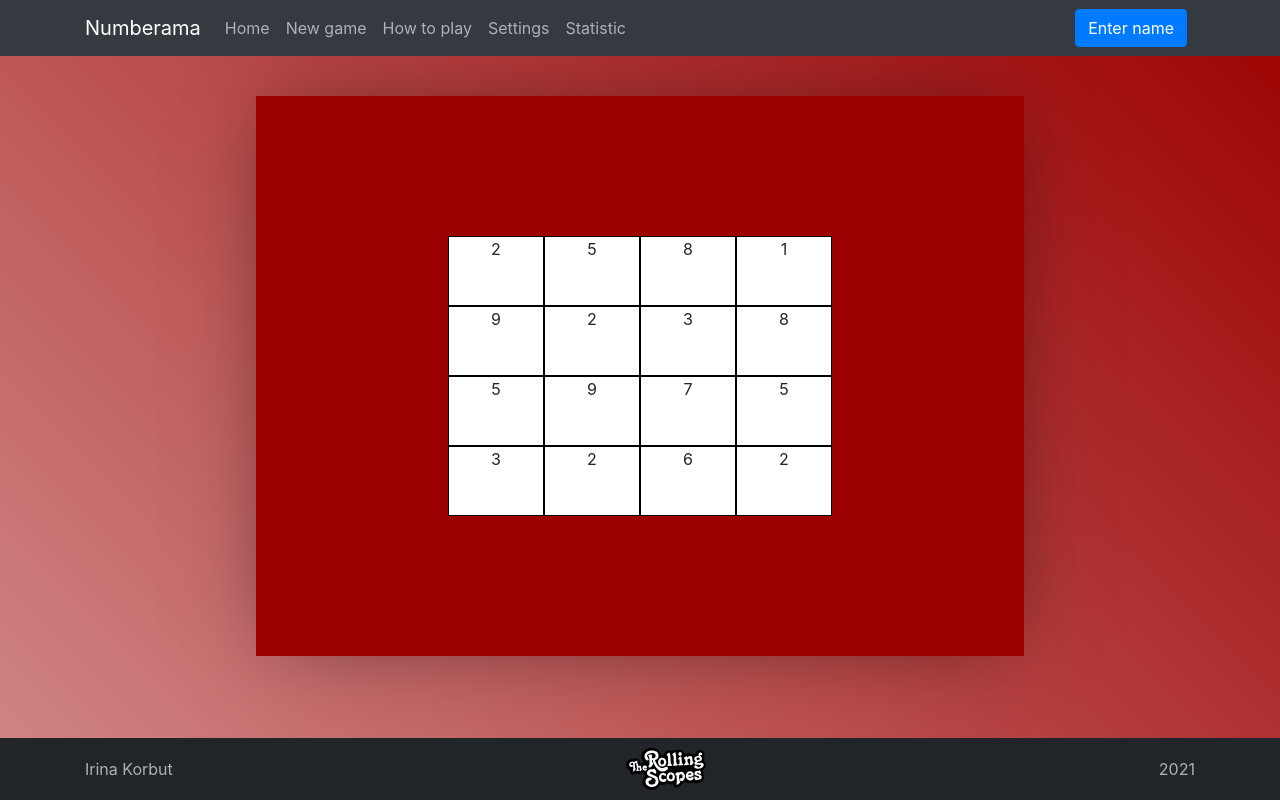
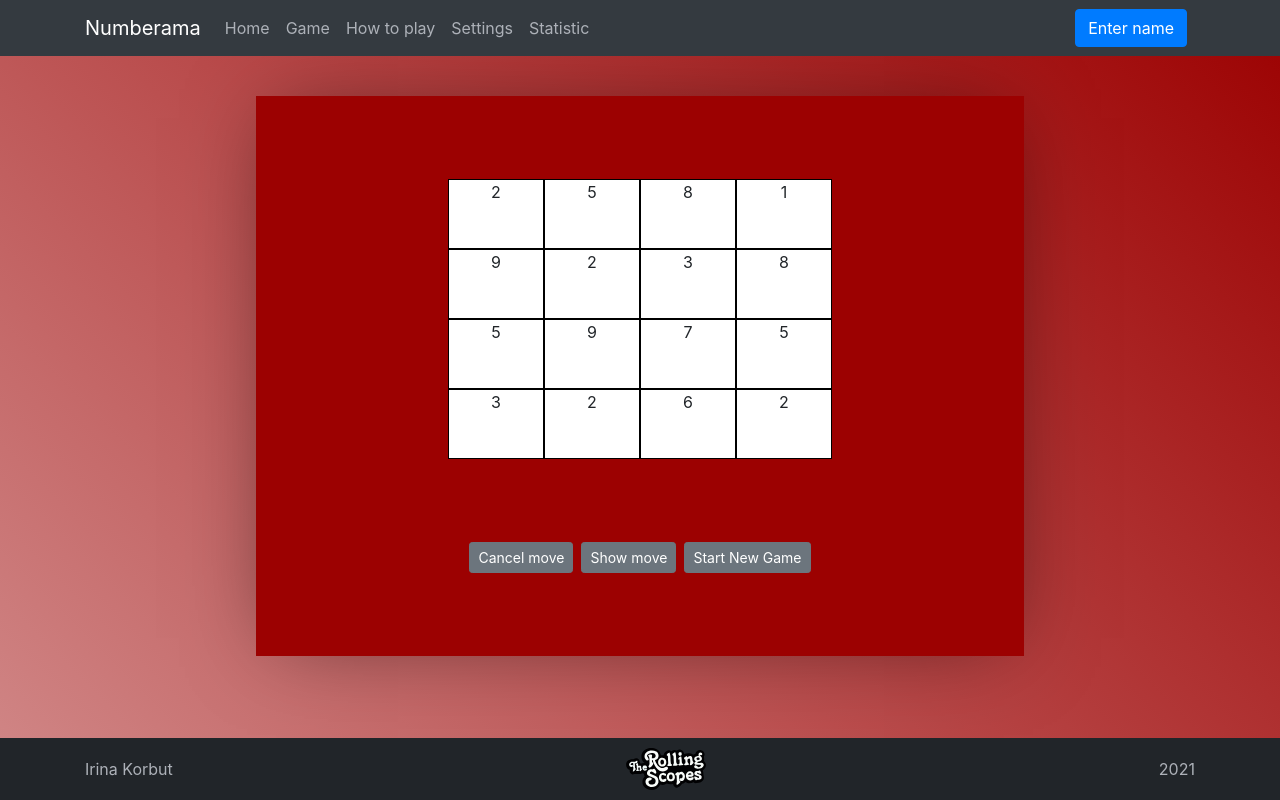
Before and after one commit to IrinaKorbut/react-game, a React (Create React App) app in the folder my-app/: page /game in a window 1280 px wide. Built offline with nearby package versions, Linux system fonts and the light colour scheme.

Commit message:
feat: add buttons

```diff
--- a/my-app/src/Components/Game/Game.module.scss
+++ b/my-app/src/Components/Game/Game.module.scss
@@ -14,7 +14,7 @@
     text-align: center;
     display: flex;
     flex-direction: column;
-    justify-content: center;
+    justify-content: space-evenly;
     align-items: center;
 }
 
--- a/my-app/src/Components/Game/GameContainer.jsx
+++ b/my-app/src/Components/Game/GameContainer.jsx
@@ -1,4 +1,5 @@
 import { GameField } from './GameField';
+import { GameButtonGroup } from './buttons/GameButtonGroup';
 
 import game from './Game.module.scss';
 
@@ -8,6 +9,7 @@ export const GameContainer = (props) => {
         <div className={game.wrapper}>
             <div className={game.main}>
                     <GameField cellsData={ props.state.cellsData } dispatch={ props.dispatch } />
+                    <GameButtonGroup />
             </div>
         </div>
     )
--- /dev/null
+++ b/my-app/src/Components/Game/buttons/GameButtonGroup.jsx
@@ -0,0 +1,18 @@
+import { ButtonToolbar, ButtonGroup, Button } from 'react-bootstrap';
+
+export const GameButtonGroup = (props) => {
+
+    return (
+        <ButtonToolbar aria-label="Toolbar with button groups">
+            <ButtonGroup className="mr-2" size="sm" aria-label="First group">
+                <Button variant="secondary">Cancel move</Button>
+            </ButtonGroup>
+            <ButtonGroup className="mr-2" size="sm" aria-label="Second  group">
+                <Button variant="secondary">Show move</Button>
+            </ButtonGroup>
+            <ButtonGroup size="sm" aria-label="Third  group">
+                <Button variant="secondary">Start New Game</Button>
+            </ButtonGroup>
+        </ButtonToolbar>
+    )
+}
--- a/my-app/src/Components/Header/Header.jsx
+++ b/my-app/src/Components/Header/Header.jsx
@@ -30,7 +30,7 @@ export const Header = () => {
             <Navbar.Collapse id="responsive-navbar-nav">
               <Nav className="mr-auto">
                 <Nav.Link><Link to='/'>Home</Link></Nav.Link>
-                <Nav.Link><Link to='/game'>New game</Link></Nav.Link>
+                <Nav.Link><Link to='/game'>Game</Link></Nav.Link>
                 <Nav.Link><Link to='/rules'>How to play</Link></Nav.Link>
                 <Nav.Link><Link to='/settings'>Settings</Link></Nav.Link>
                 <Nav.Link><Link to='/statistic'>Statistic</Link></Nav.Link>
--- a/my-app/src/functions/gameLogic.js
+++ b/my-app/src/functions/gameLogic.js
@@ -13,11 +13,6 @@ export let generateCellsData = () => {
         const arr = Array(size).fill({})
         const arrCells = arr.map(function (item, index) {
             let valueCell = Math.floor(Math.random() * 9) + 1;
-
-            // let indexRandom = Math.floor(Math.random() *4) + 1;
-            // valueCell = indexRandom === index ? 0 : valueCell;
-            // let isDisableClass = (valueCell === 0);
-
             gameNumberArr.push(valueCell);
             const cellObj =  {
                 i: i,
--- a/my-app/src/redux/gameReducer.js
+++ b/my-app/src/redux/gameReducer.js
@@ -2,6 +2,7 @@ import { isThereIsFirstNumber, setFirstNumber, setSecondNumber,
     clearNumber, setGameSize, generateCellsData, isAbleCrossNumbers,
     crossNumber, isElementLocatedCloseEachOther } from "../functions/gameLogic";
     import { getAvailableMove, countScore } from "../functions/finishGame";
+
 const CLICK_HANDLER_CELL = 'CLICK_HANDLER_CELL';
 
 export let initialState = {
@@ -35,7 +36,6 @@ export const gameReducer = (state = initialState, action) => {
                     crossNumber(state.numberMatrix, state.secondNumber)
                 }
                 clearNumber(state);
-
                 if (!getAvailableMove(state)) {
                     let score = countScore(state)
                     setTimeout(() => {alert(`Game over. Your score is: ${score}`)}, 1000)
```
